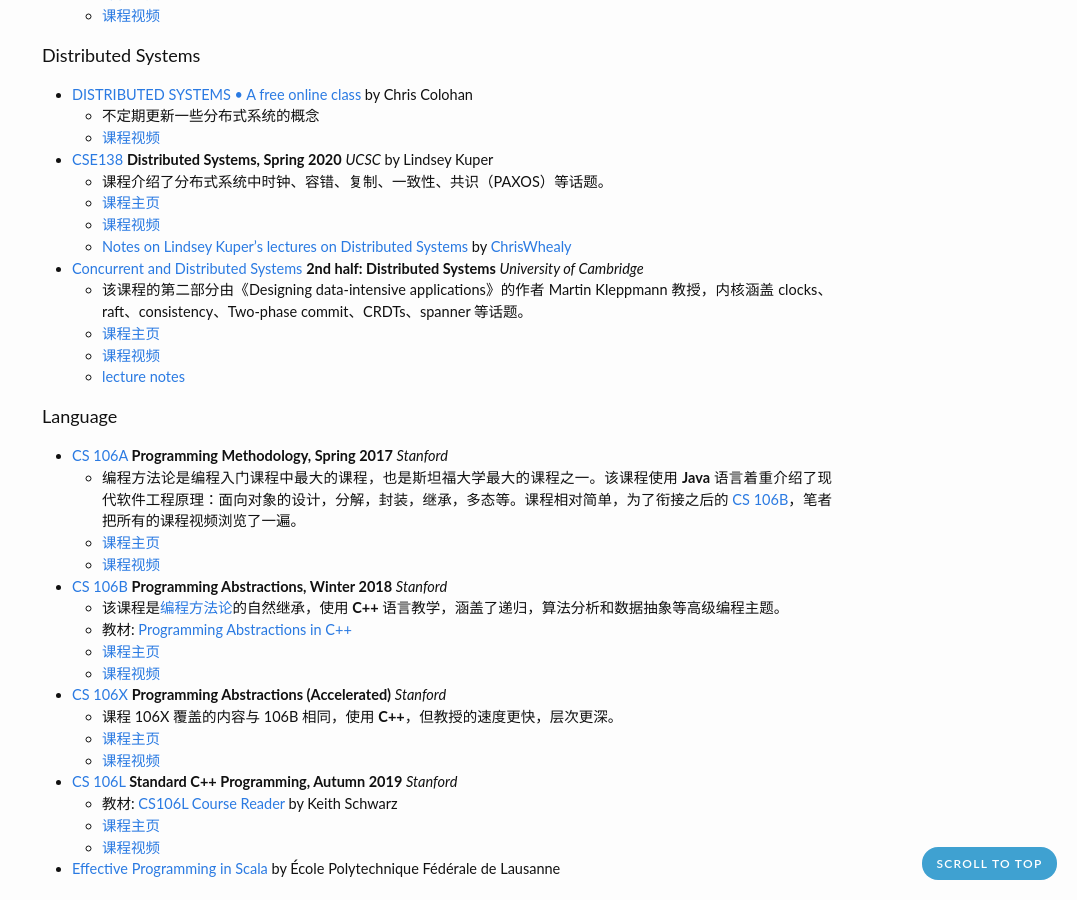
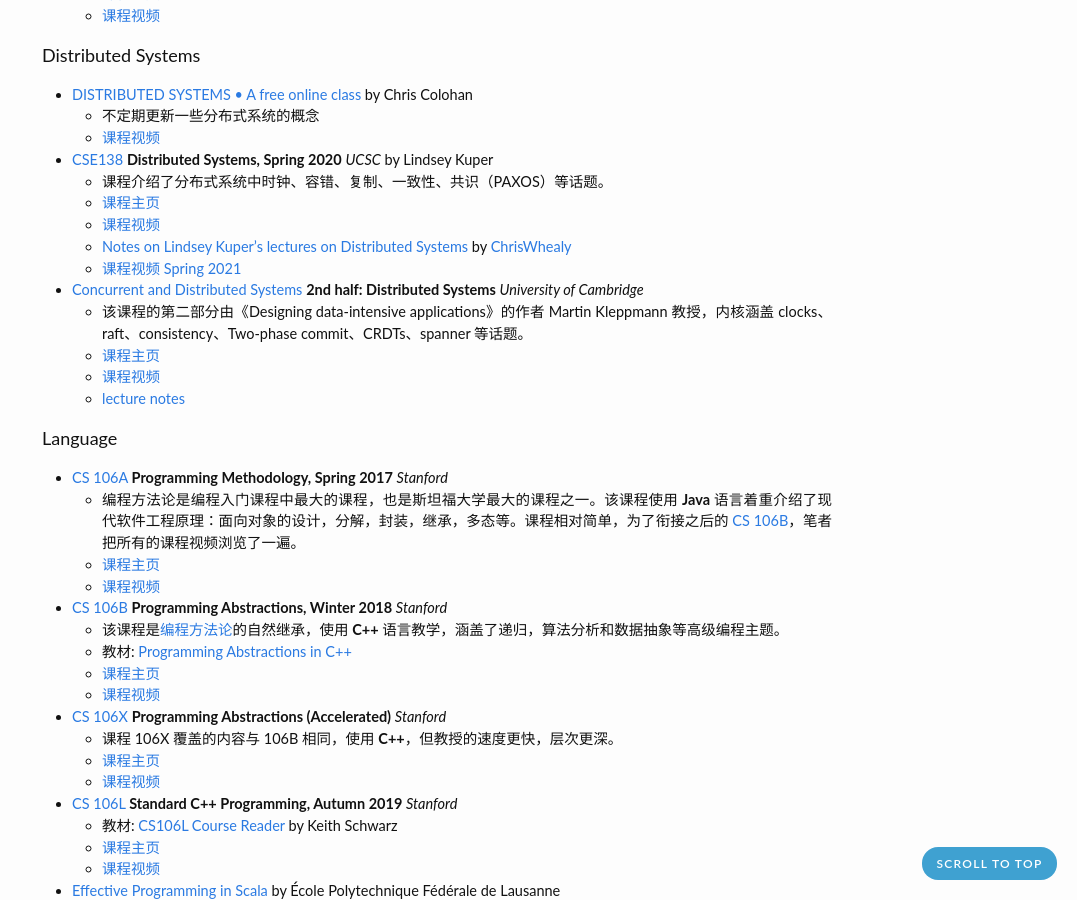
Before and after one commit to zhjwpku/zhjwpku.github.io, a Jekyll site: the page built from _posts/2018-09-16-awesome-cs-courses.md, in a window 1280 px wide and 900 px high, scrolled down 1383 px. Shown: the whole window, without its empty margins (203-1280 px from the left). Built offline with Jekyll 4.4.1, drawn with Linux system fonts in a browser that asks for light colours; comment, search, counter and statistics services are not loaded.

Commit message:
cse138 spring 2021 video
Signed-off-by: Junwang Zhao <zhjwpku@gmail.com>

```diff
--- a/_posts/2018-09-16-awesome-cs-courses.md
+++ b/_posts/2018-09-16-awesome-cs-courses.md
@@ -76,6 +76,7 @@
   - [课程主页][cse138]
   - [课程视频][cse138-2020-video]
   - [Notes on Lindsey Kuper's lectures on Distributed Systems][cse138-2020-notes] by [ChrisWhealy](https://github.com/ChrisWhealy)
+  - [课程视频 Spring 2021][cse138-2021-video]
 - [Concurrent and Distributed Systems][ConcDisSys] **2nd half: Distributed Systems** *University of Cambridge*
   - 该课程的第二部分由《Designing data-intensive applications》的作者 Martin Kleppmann 教授，内核涵盖 clocks、raft、consistency、Two-phase commit、CRDTs、spanner 等话题。
   - [课程主页][ConcDisSys]
@@ -226,3 +227,4 @@
 [cse138-2020-video]: https://www.youtube.com/playlist?list=PLNPUF5QyWU8O0Wd8QDh9KaM1ggsxspJ31
 [cse138-2020-notes]: https://github.com/ChrisWhealy/DistributedSystemNotes
 [ConcDisSys]: https://www.cl.cam.ac.uk/teaching/2122/ConcDisSys/
+[cse138-2021-video]: https://www.youtube.com/playlist?list=PLNPUF5QyWU8PydLG2cIJrCvnn5I_exhYx
```
